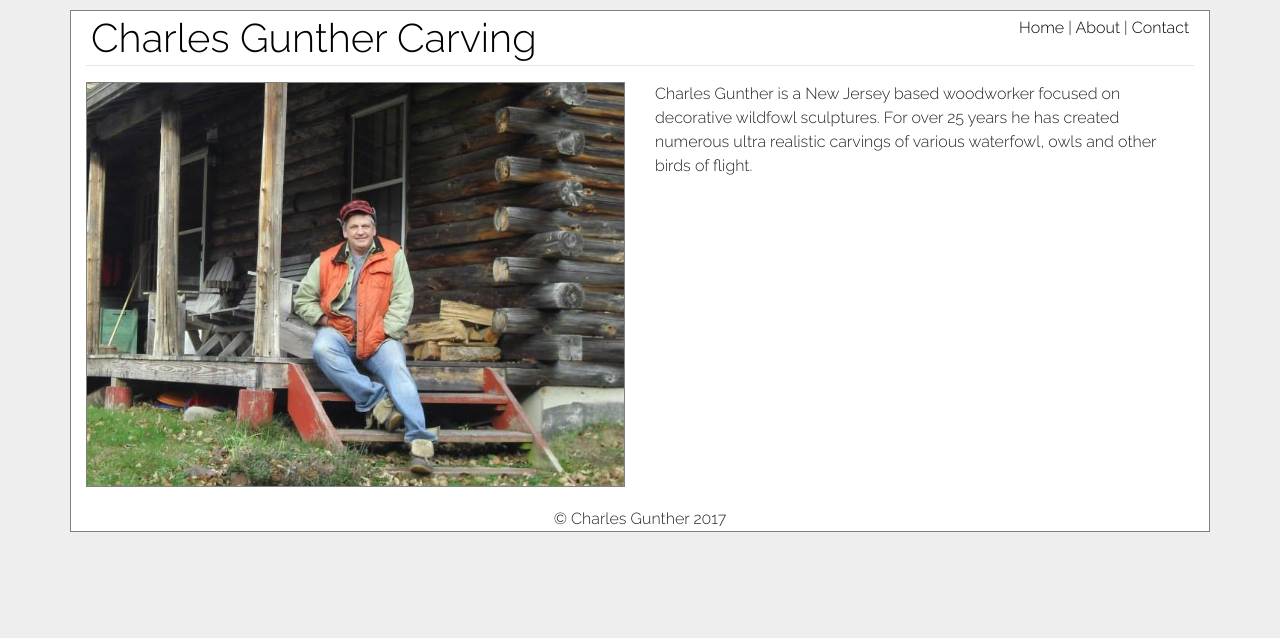
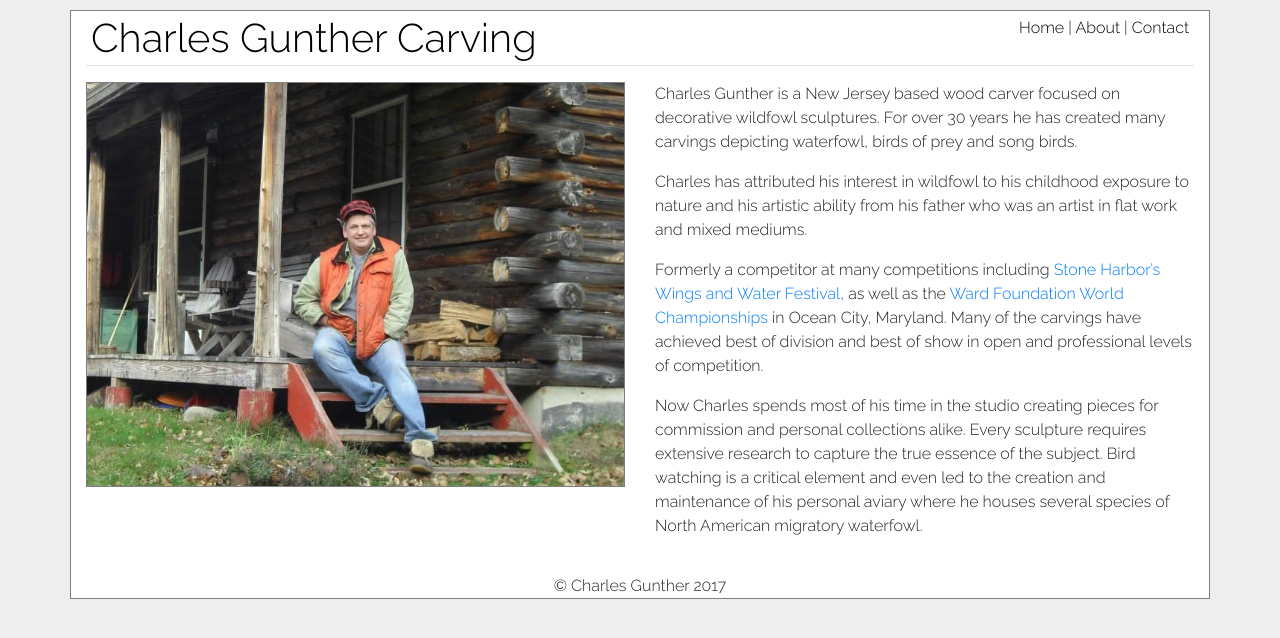
Before and after one commit to yDgunz/CharlesGuntherCarving, a Node server app: page /about in a window 1280 px wide. Shown: the top 638 px of the page. Run offline with Node 20, Linux system fonts and the light colour scheme; some libraries are stand-ins or nearby versions; some web fonts are replaced.

Commit message:
updating about page

```diff
--- a/public/css/carving.css
+++ b/public/css/carving.css
@@ -91,16 +91,12 @@ body {
     padding: 15px;
 }
 
-.navigation {
-    text-align: right;
-}
-
-a {
+.navigation a {
     color: black;
     text-decoration: none;
 }
 
-a:hover {
+.navigation a:hover {
     text-decoration: none;
     color: black;
 }
--- a/views/about.ejs
+++ b/views/about.ejs
@@ -5,7 +5,13 @@
         <img style="width:100%" src="/images/about.jpg" />
     </div>
     <div class="col-md-6">
-        <p>Charles Gunther is a New Jersey based woodworker focused on decorative wildfowl sculptures. For over 25 years he has created numerous ultra realistic carvings of various waterfowl, owls and other birds of flight.</p>
+        <p>Charles Gunther is a New Jersey based wood carver focused on decorative wildfowl sculptures. For over 30 years he has created many carvings depicting waterfowl, birds of prey and song birds.</p>
+
+        <p>Charles has attributed his interest in wildfowl to his childhood exposure to nature and his artistic ability from his father who was an artist in flat work and mixed mediums.</p>
+
+        <p>Formerly a competitor at many competitions including <a href="https://wetlandsinstitute.org/wings-n-water-festival-draws-crowd/">Stone Harbor’s Wings and Water Festival</a>, as well as the <a href="https://www.wardmuseum.org/SpecialEvents/WorldChampionship">Ward Foundation World Championships</a> in Ocean City, Maryland. Many of the carvings have achieved best of division and best of show in open and professional levels of competition.</p>
+
+        <p>Now Charles spends most of his time in the studio creating pieces for commission and personal collections alike. Every sculpture requires extensive research to capture the true essence of the subject. Bird watching is a critical element and even led to the creation and maintenance of his personal aviary where he houses several species of North American migratory waterfowl.</p>
     </div>
 </div>
 
--- a/views/header.ejs
+++ b/views/header.ejs
@@ -29,10 +29,10 @@
 <div class="container">
 
     <div class="row header">
-        <div class="col-md-8">
+        <div class="col-md-8 navigation">
             <h1><a href="/">Charles Gunther Carving</a></h1>
         </div>
-        <div class="col-md-4 navigation">
+        <div class="col-md-4 navigation" style="text-align: right">
             <a href="/">Home</a> | <a href="/about">About</a> | <a href="/contact">Contact</a>
         </div>
     </div>
```
